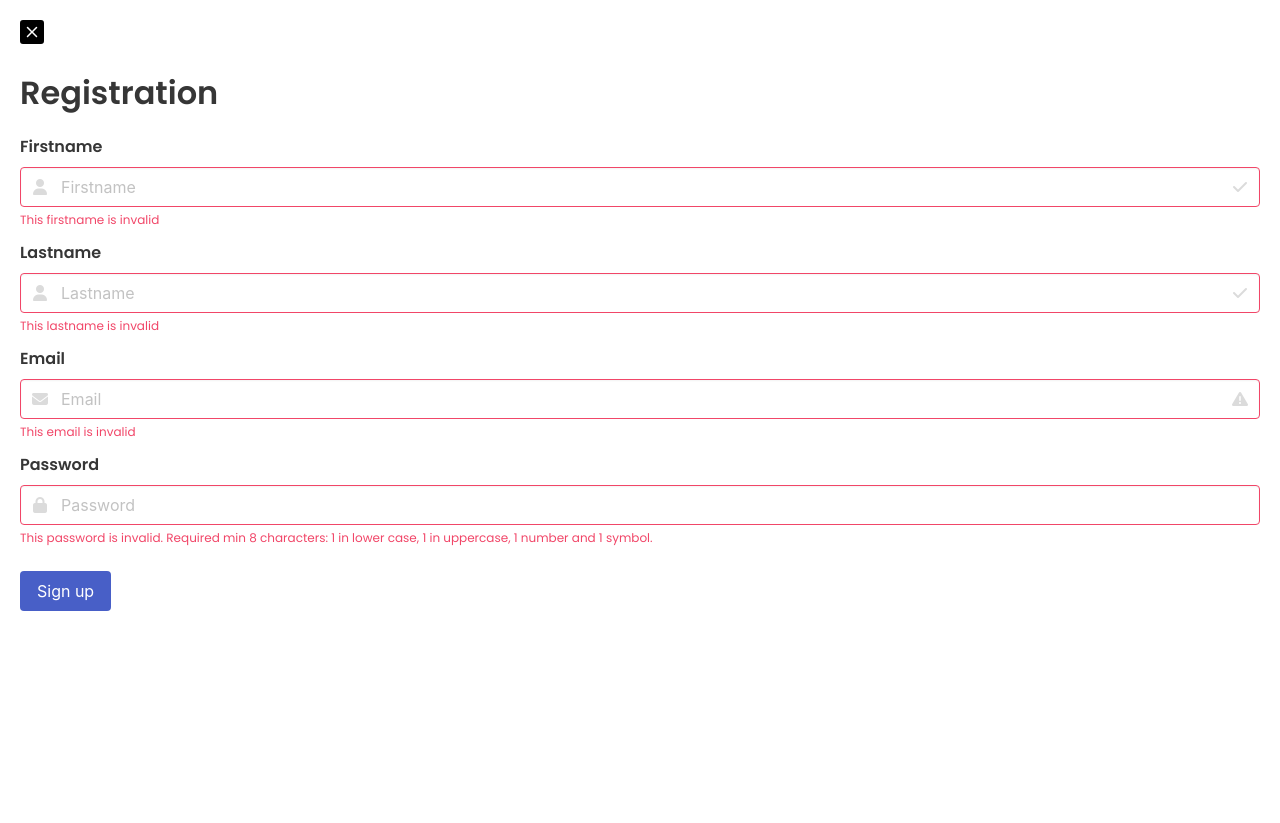
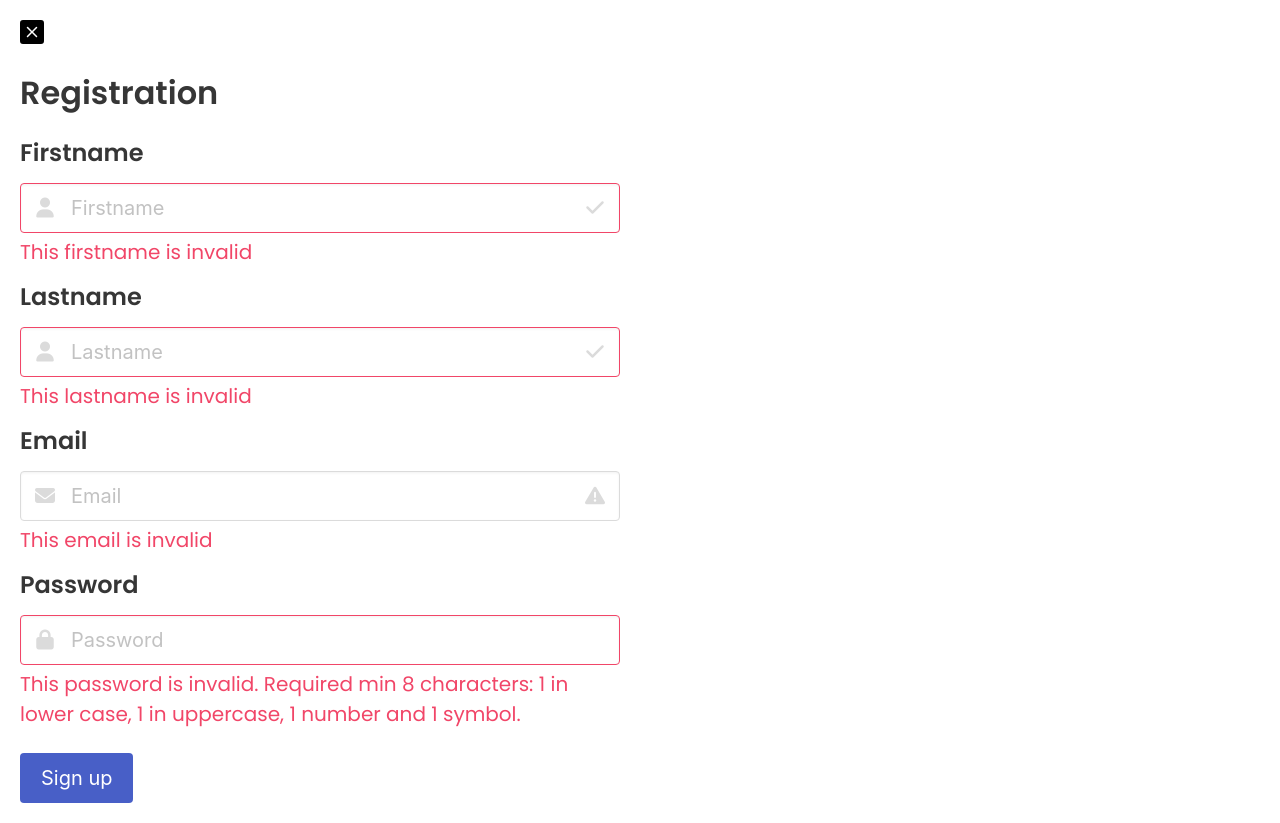
Before and after one commit to nahuelc00/rent-a-car-frontend, a React (Vite) app: page /register in a window 1280 px wide. Before the commit the page ends 800 px from the top, so only its background shows below. Built offline with nearby package versions, Linux system fonts and the light colour scheme; no server answers.

Commit message:
Update styles of login and register form

```diff
--- a/src/ui/pages/auth/loginForm.jsx
+++ b/src/ui/pages/auth/loginForm.jsx
@@ -48,12 +48,12 @@ function LoginForm() {
     <>
       <PageExit exitRoute="/" />
       <h1 className="title mt-5">Login</h1>
-      <form onSubmit={formik.handleSubmit}>
+      <form style={{ maxWidth: '600px' }} onSubmit={formik.handleSubmit}>
         <div className="field">
-          <label className="label">Email</label>
+          <label className="label is-size-4">Email</label>
           <div className="control has-icons-left has-icons-right">
             <input
-              className={validateEmail(formik.values.email) ? 'input is-success' : 'input is-danger'}
+              className={validateEmail(formik.values.email) ? 'input is-success is-medium' : 'input is-danger is-medium'}
               type="text"
               name="email"
               placeholder="Email"
@@ -66,14 +66,14 @@ function LoginForm() {
               <i className="fas fa-check" />
             </span>
           </div>
-          {!validateEmail(formik.values.email) && <p className="help is-danger">This email is invalid</p>}
+          {!validateEmail(formik.values.email) && <p className="help is-danger is-size-5">This email is invalid</p>}
         </div>
 
-        <div className="field mb-3">
-          <label className="label">Password</label>
+        <div className="field mb-5">
+          <label className="label is-size-4">Password</label>
           <div className="control has-icons-left has-icons-right">
             <input
-              className="input"
+              className="input is-medium"
               type="password"
               name="password"
               placeholder="Password"
@@ -85,14 +85,14 @@ function LoginForm() {
           </div>
         </div>
 
-        {invalidCredentials && (<p className="help is-danger mb-5">Check your email and password</p>)}
+        {invalidCredentials && (<p className="help is-danger mb-5 is-size-5">Check your email and password</p>)}
 
         <div className="field is-grouped is-align-items-center">
           <div className="control">
-            <button type="submit" className="button is-link">Sign in</button>
+            <button type="submit" className="button is-link is-medium">Sign in</button>
           </div>
-          <span>or</span>
-          <Link to="/register" className="button is-ghost">Register</Link>
+          <span className="is-size-5">or</span>
+          <Link to="/register" className="button is-ghost is-medium">Register</Link>
         </div>
       </form>
     </>
--- a/src/ui/pages/auth/registerForm.jsx
+++ b/src/ui/pages/auth/registerForm.jsx
@@ -25,11 +25,11 @@ function validateForm(userData) {
 function assignInputEmailClassname(emailValue, isEmailExistent) {
   const isEmail = validateEmail(emailValue);
 
-  if (isEmailExistent) return 'input is-danger';
+  if (isEmailExistent) return 'input is-danger is-medium';
 
-  if (isEmail) return 'input is-success';
+  if (isEmail) return 'input is-success is-medium';
 
-  return 'input is-danger';
+  return 'input is-medium';
 }
 
 function RegisterForm() {
@@ -66,13 +66,13 @@ function RegisterForm() {
     <>
       <PageExit exitRoute="/" />
       <h1 className="title mt-5">Registration</h1>
-      <form onSubmit={formik.handleSubmit}>
+      <form style={{ maxWidth: '600px' }} onSubmit={formik.handleSubmit}>
 
         <div className="field">
-          <label className="label">Firstname</label>
+          <label className="label is-size-4">Firstname</label>
           <div className="control has-icons-left has-icons-right">
             <input
-              className={formik.values.firstname ? 'input is-success' : 'input is-danger'}
+              className={formik.values.firstname ? 'input is-success is-medium' : 'input is-danger is-medium'}
               type="text"
               name="firstname"
               placeholder="Firstname"
@@ -86,15 +86,15 @@ function RegisterForm() {
               <i className="fas fa-check" />
             </span>
           </div>
-          {!formik.values.firstname && <p className="help is-danger">This firstname is invalid</p> }
+          {!formik.values.firstname && <p className="help is-danger is-size-5">This firstname is invalid</p> }
 
         </div>
 
         <div className="field">
-          <label className="label">Lastname</label>
+          <label className="label is-size-4">Lastname</label>
           <div className="control has-icons-left has-icons-right">
             <input
-              className={formik.values.lastname ? 'input is-success' : 'input is-danger'}
+              className={formik.values.lastname ? 'input is-success is-medium' : 'input is-danger is-medium'}
               name="lastname"
               type="text"
               placeholder="Lastname"
@@ -107,11 +107,11 @@ function RegisterForm() {
               <i className="fas fa-check" />
             </span>
           </div>
-          {!formik.values.lastname && <p className="help is-danger">This lastname is invalid</p>}
+          {!formik.values.lastname && <p className="help is-danger is-size-5">This lastname is invalid</p>}
         </div>
 
         <div className="field">
-          <label className="label">Email</label>
+          <label className="label is-size-4">Email</label>
           <div className="control has-icons-left has-icons-right">
             <input
               className={assignInputEmailClassname(formik.values.email, isEmailExistent)}
@@ -131,15 +131,15 @@ function RegisterForm() {
               <i className="fas fa-exclamation-triangle" />
             </span>
           </div>
-          { !validateEmail(formik.values.email) && <p className="help is-danger">This email is invalid</p> }
-          {isEmailExistent && <p className="help is-danger">This email already exists</p>}
+          { !validateEmail(formik.values.email) && <p className="help is-danger is-size-5">This email is invalid</p> }
+          {isEmailExistent && <p className="help is-danger is-size-5">This email already exists</p>}
         </div>
 
         <div className="field mb-5">
-          <label className="label">Password</label>
+          <label className="label is-size-4">Password</label>
           <div className="control has-icons-left has-icons-right">
             <input
-              className={validatePassword(formik.values.password) ? 'input is-success' : 'input is-danger'}
+              className={validatePassword(formik.values.password) ? 'input is-success is-medium' : 'input is-danger is-medium'}
               type="password"
               name="password"
               placeholder="Password"
@@ -150,7 +150,7 @@ function RegisterForm() {
             </span>
           </div>
           {!validatePassword(formik.values.password) && (
-          <p className="help is-danger">
+          <p className="help is-danger is-size-5">
             This password is invalid.
             Required min 8 characters: 1 in lower case, 1 in uppercase, 1 number and 1 symbol.
           </p>
@@ -159,7 +159,7 @@ function RegisterForm() {
 
         <div className="field is-grouped">
           <div className="control">
-            <button type="submit" className="button is-link">Sign up</button>
+            <button type="submit" className="button is-link is-medium">Sign up</button>
           </div>
         </div>
       </form>
```
